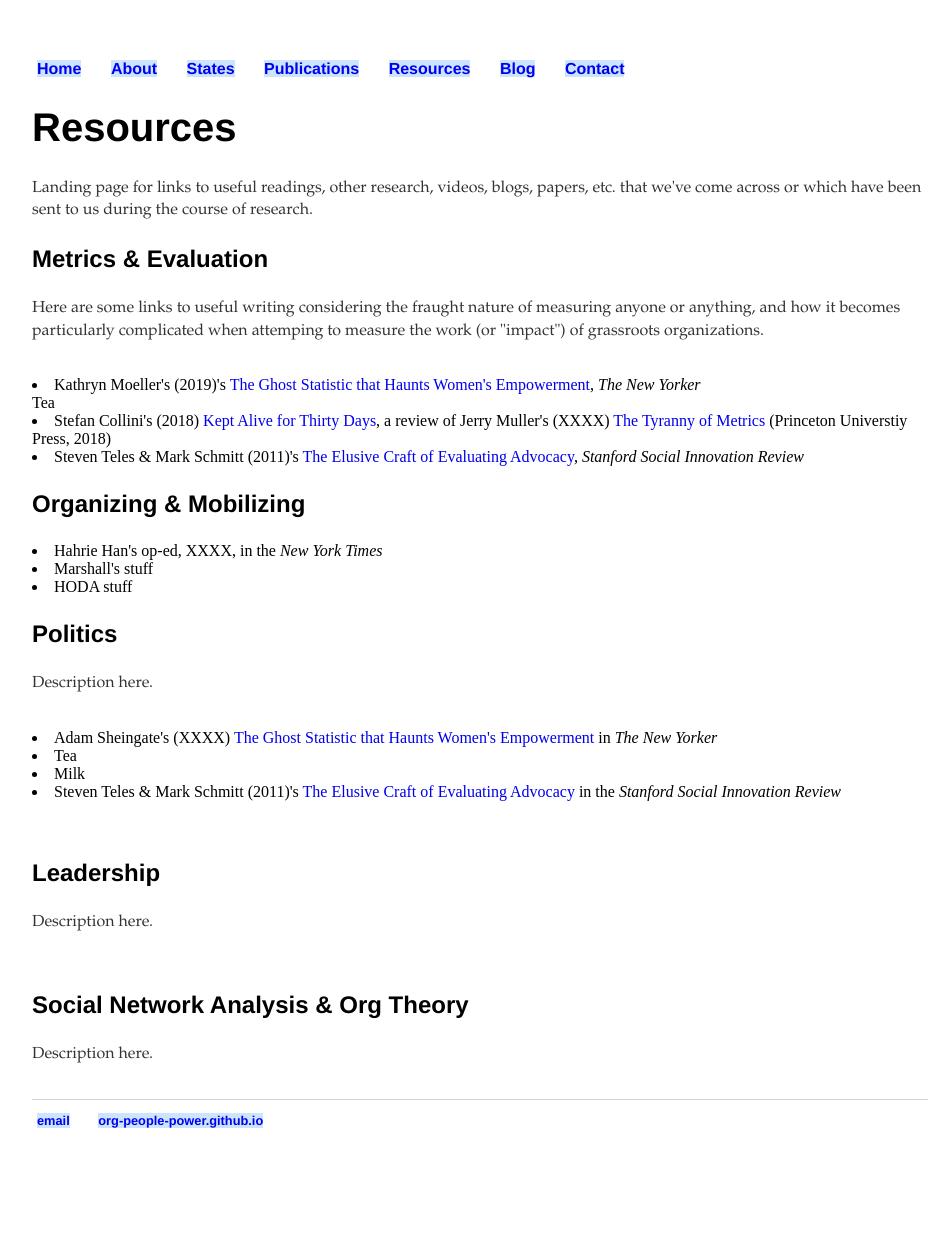
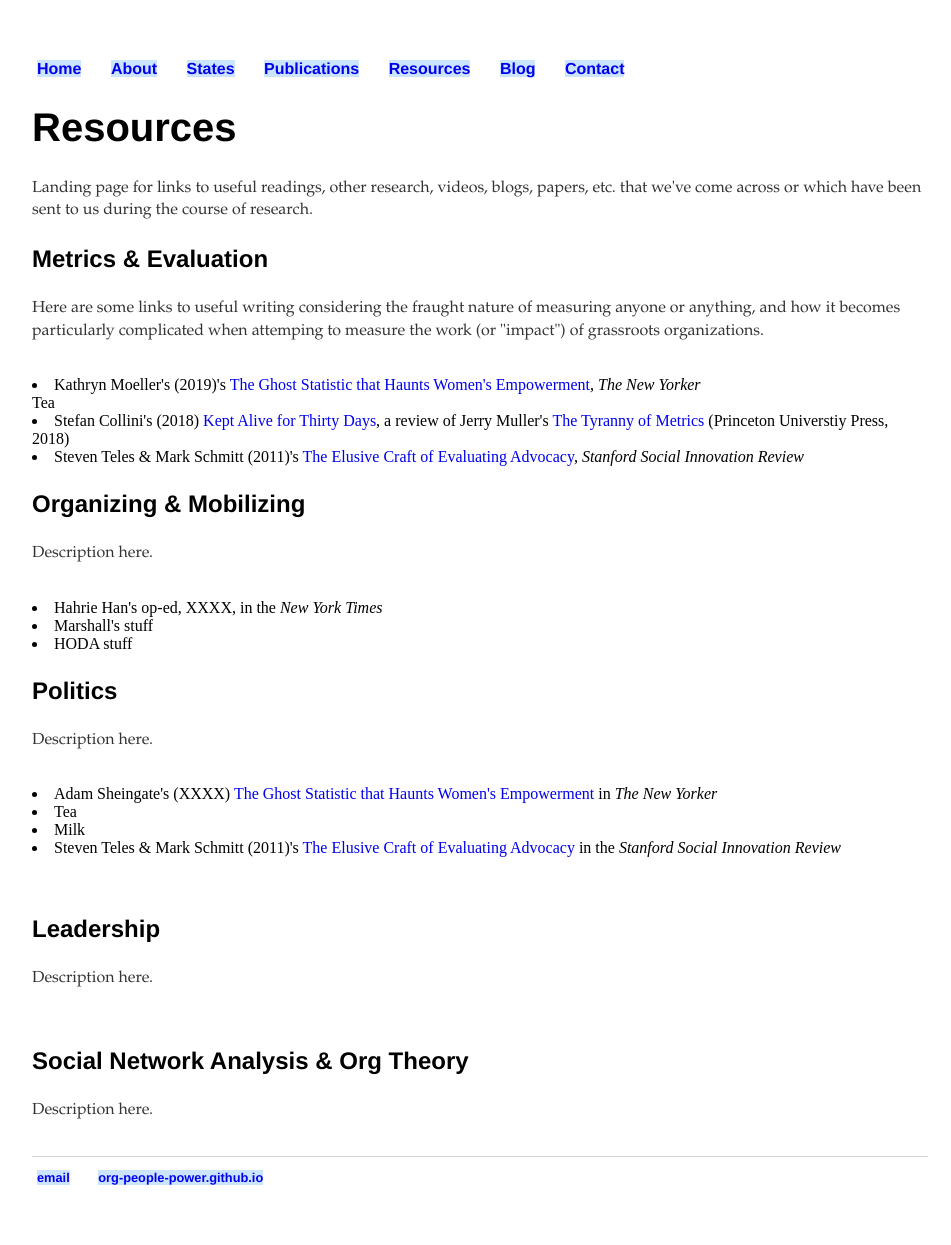
Before and after one commit to org-people-power/org-people-power.github.io, a Jekyll site: the page built from resources/index.html, in a window 1280 px wide. Shown: the whole page, without its empty margins (160-1111 px from the left). Built offline with Jekyll 4.4.1, drawn with Linux system fonts in a browser that asks for light colours; before the commit the page ends 1188 px from its top, so only the background shows below that.

Commit message:
Update index.html

```diff
--- a/resources/index.html
+++ b/resources/index.html
@@ -11,10 +11,11 @@
 <h3>Metrics & Evaluation</h3>
 <p> Here are some links to useful writing considering the fraught nature of measuring anyone or anything, and how it becomes particularly complicated when attemping to measure the work (or "impact") of grassroots organizations.</p> <br>
 <li> Kathryn Moeller's (2019)'s <a href="https://www.newyorker.com/science/elements/the-ghost-statistic-that-haunts-womens-empowerment">The Ghost Statistic that Haunts Women's Empowerment</a>,<i> The New Yorker</i></li>Tea
-<li> Stefan Collini's (2018) <a href="https://www.lrb.co.uk/v40/n21/stefan-collini/kept-alive-for-thirty-days">Kept Alive for Thirty Days</a>, a review of Jerry Muller's (XXXX) <a href="https://www.amazon.com/dp/B07K458MZG/ref=dp-kindle-redirect?_encoding=UTF8&btkr=1">The Tyranny of Metrics</a> (Princeton Universtiy Press, 2018)</li>
+<li> Stefan Collini's (2018) <a href="https://www.lrb.co.uk/v40/n21/stefan-collini/kept-alive-for-thirty-days">Kept Alive for Thirty Days</a>, a review of Jerry Muller's <a href="https://www.amazon.com/dp/B07K458MZG/ref=dp-kindle-redirect?_encoding=UTF8&btkr=1">The Tyranny of Metrics</a> (Princeton Universtiy Press, 2018)</li>
 <li> Steven Teles & Mark Schmitt (2011)'s <a href="https://ssir.org/articles/entry/the_elusive_craft_of_evaluating_advocacy">The Elusive Craft of Evaluating Advocacy</a>,<i> Stanford Social Innovation Review</i></li>
 </p>
 <h3>Organizing & Mobilizing</h3>
+<p> Description here.</p><br>
 <ul.c>
 	<li> Hahrie Han's op-ed, XXXX, in the <i> New York Times </i></li>
 	<li> Marshall's stuff</li>
```
